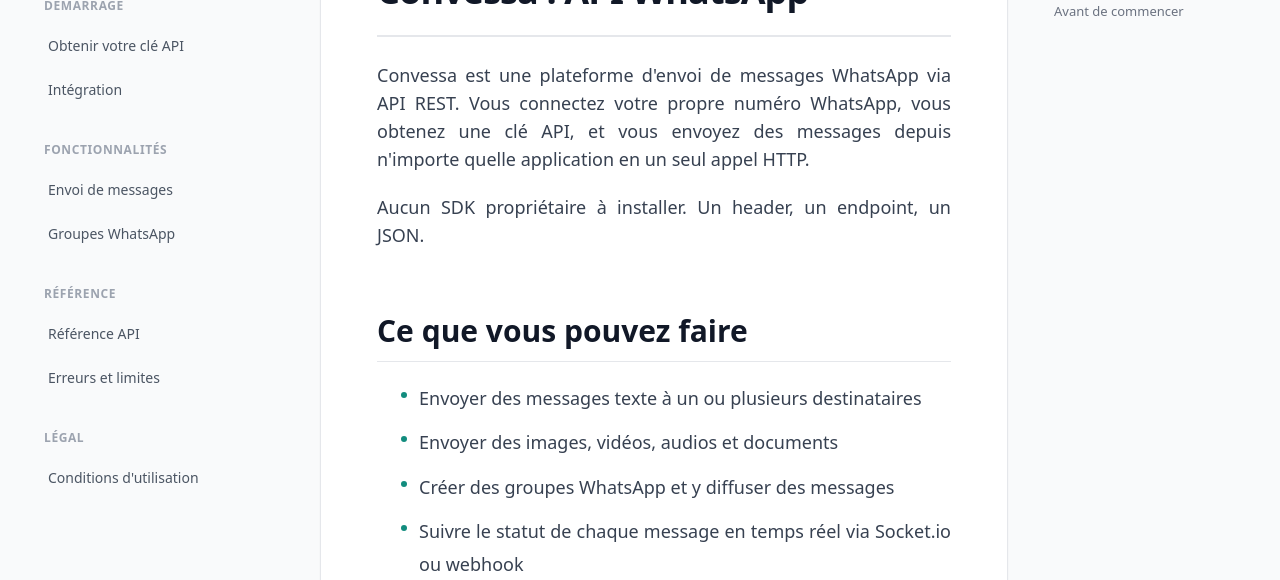
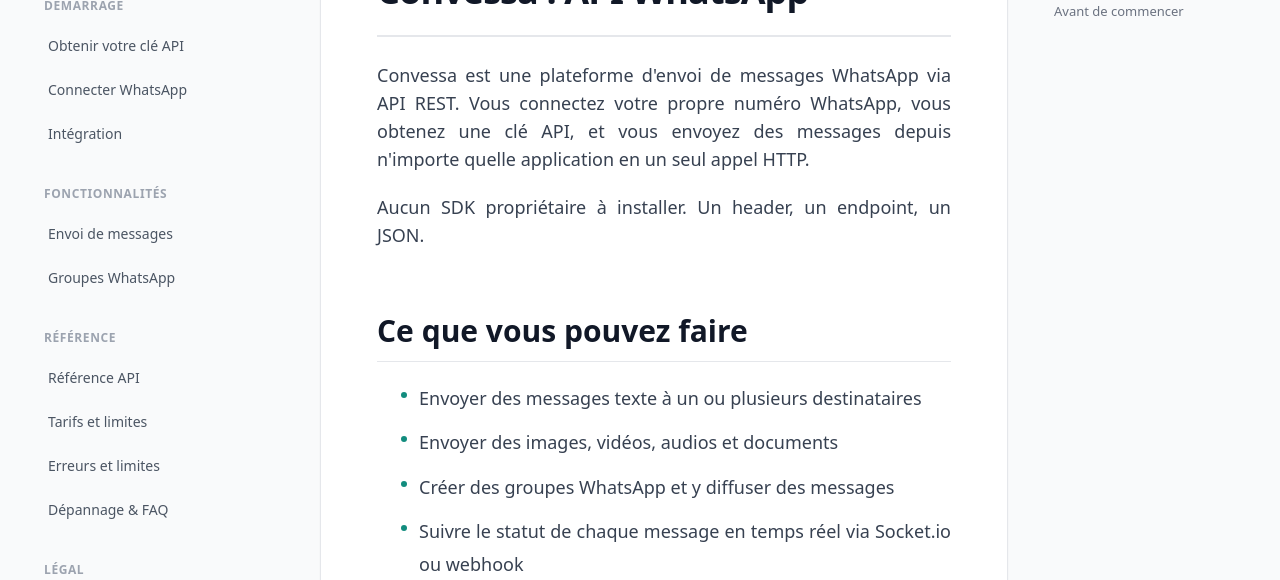
Before and after one commit to LOGBO12/Convessa, a React (Vite) app: page /docs in a window 1280 px wide. Shown: the part 190-770 px from the top of the page. Built offline with nearby package versions, Linux system fonts and the light colour scheme; no server answers.

Commit message:
chatbot v1-1

```diff
--- a/src/pages/Docs.jsx
+++ b/src/pages/Docs.jsx
@@ -43,6 +43,17 @@
           { id: 'conservation-de-la-cle',    label: 'Conservation'             },
           { id: 'duree-de-validite',         label: 'Durée de validité'        },
           { id: 'renouveler-ou-revoquer',    label: 'Renouveler ou révoquer'   },
+        ],
+      },
+      {
+        id: 'connecter-whatsapp',
+        label: 'Connecter WhatsApp',
+        file: 'connecter-whatsapp.md',
+        anchors: [
+          { id: 'etape-1-acceder-aux-sessions', label: 'Accéder aux sessions' },
+          { id: 'etape-2-generer-le-qr-code',   label: 'Générer le QR code'   },
+          { id: 'etape-3-scanner-avec-whatsapp',label: 'Scanner le QR code'   },
+          { id: 'statuts-de-session',           label: 'Statuts de session'   },
         ],
       },
       {
@@ -104,6 +115,16 @@
         ],
       },
       {
+        id: 'tarifs-et-limites',
+        label: 'Tarifs et limites',
+        file: 'tarifs-et-limites.md',
+        anchors: [
+          { id: 'forfaits-disponibles', label: 'Forfaits disponibles' },
+          { id: 'quotas-et-renouvellement', label: 'Quotas' },
+          { id: 'modes-de-paiement', label: 'Modes de paiement' },
+        ],
+      },
+      {
         id: 'erreurs-limites',
         label: 'Erreurs et limites',
         file: 'erreurs-limites.md',
@@ -112,6 +133,16 @@
           { id: 'limites-de-debit',   label: 'Limites de débit'  },
           { id: 'limites-des-medias', label: 'Limites des médias'},
           { id: 'bonnes-pratiques',   label: 'Bonnes pratiques'  },
+        ],
+      },
+      {
+        id: 'depannage-faq',
+        label: 'Dépannage & FAQ',
+        file: 'depannage-faq.md',
+        anchors: [
+          { id: 'problemes-de-connexion', label: 'Problèmes de connexion' },
+          { id: 'problemes-d-envoi', label: 'Problèmes d\'envoi' },
+          { id: 'bannissement-whatsapp', label: 'Bannissement WhatsApp' },
         ],
       },
     ],
```
